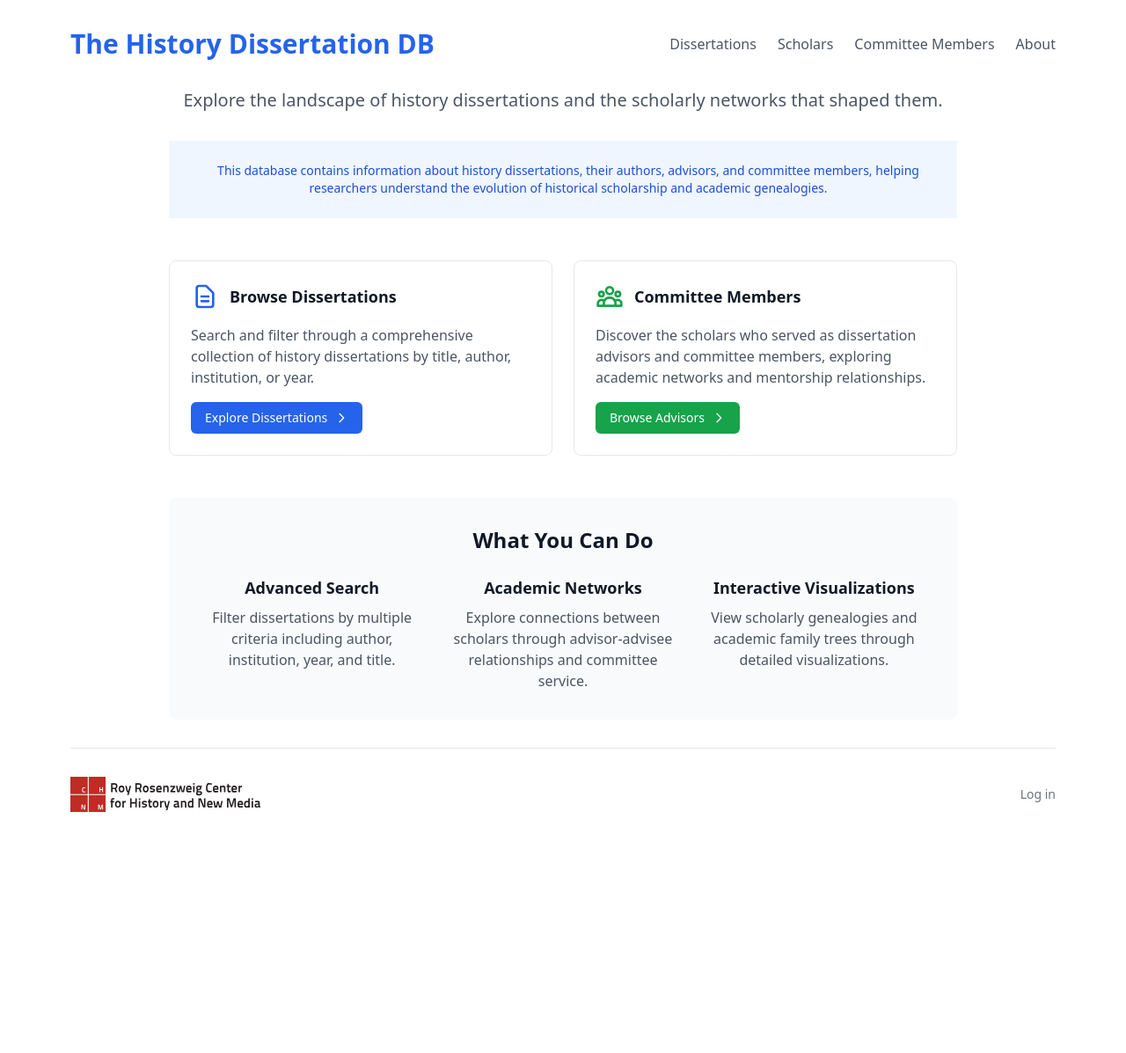
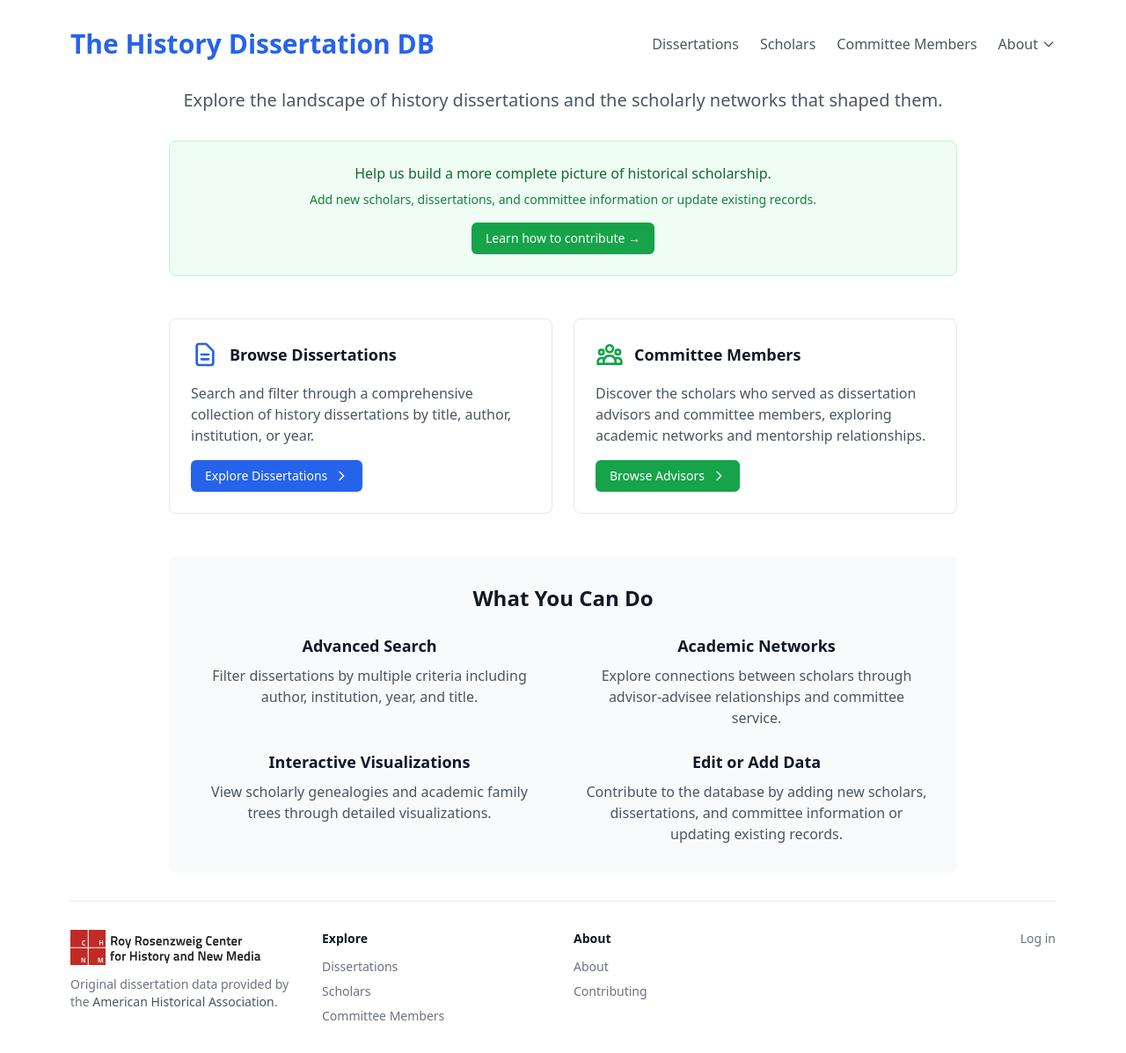
Before and after one commit to chnm/diss-db, a Django app: template templates/index.html in a window 1280 px wide. Shown: the whole page at 88% size. Before the commit the page ends 923 px from the top, so only its background shows below. Run offline with Django 5.2, Linux system fonts and the light colour scheme; the template is opened without the code that fills it, so the values that code supplies are empty; some libraries are stand-ins or nearby versions.

Commit message:
feat(pages): add contributing page, update footer and homepage
Add contributing page and URL route. Split footer into Explore and About
columns. Update homepage with contribution callout and Edit/Add feature
card.

Co-Authored-By: Claude Opus 4.6 <noreply@anthropic.com>

```diff
--- a/dissdb/urls.py
+++ b/dissdb/urls.py
@@ -17,6 +17,7 @@ from . import views
 urlpatterns = [
     path("", views.index, name="index"),
     path("about/", views.about, name="about"),
+    path("contributing/", views.contributing, name="contributing"),
     path(
         "dissertations/",
         views.FilteredDissertationListView.as_view(),
--- a/templates/base.html
+++ b/templates/base.html
@@ -10,6 +10,7 @@
 	<title>The History Dissertation DB</title>
 	{% endblock title %}
 	{% tailwind_css %}
+	<script defer src="https://cdn.jsdelivr.net/npm/alpinejs@3.x.x/dist/cdn.min.js"></script>
 </head>
 
 <body>
@@ -19,26 +20,38 @@
 		<header class="mt-8">
 			<div class="flex items-center justify-between">
 				<h1 class="text-3xl font-bold text-gray-900"><a href="{% url 'index' %}" class="text-blue-600 hover:text-blue-800">The History Dissertation DB</a></h1>
-				<nav class="hidden md:flex space-x-6">
+				<nav class="hidden md:flex items-center space-x-6">
 					<a href="{% url 'dissertations' %}" class="text-gray-600 hover:text-gray-900 font-medium">Dissertations</a>
 					<a href="{% url 'scholars' %}" class="text-gray-600 hover:text-gray-900 font-medium">Scholars</a>
 					<a href="{% url 'committeemembers' %}" class="text-gray-600 hover:text-gray-900 font-medium">Committee Members</a>
-					<a href="{% url 'about' %}" class="text-gray-600 hover:text-gray-900 font-medium">About</a>
+					<div class="relative" x-data="{ open: false }" @click.away="open = false">
+						<button @click="open = !open" class="text-gray-600 hover:text-gray-900 font-medium inline-flex items-center">
+							About
+							<svg class="ml-1 h-4 w-4" fill="none" stroke="currentColor" viewBox="0 0 24 24">
+								<path stroke-linecap="round" stroke-linejoin="round" stroke-width="2" d="M19 9l-7 7-7-7"></path>
+							</svg>
+						</button>
+						<div x-show="open" x-transition class="absolute right-0 mt-2 w-48 bg-white border border-gray-200 rounded-md shadow-lg py-1 z-50">
+							<a href="{% url 'about' %}" class="block px-4 py-2 text-gray-700 hover:bg-gray-100">About</a>
+							<a href="{% url 'contributing' %}" class="block px-4 py-2 text-gray-700 hover:bg-gray-100">Contributing</a>
+						</div>
+					</div>
 				</nav>
 				<div class="md:hidden">
-					<button type="button" class="text-gray-500 hover:text-gray-600" id="mobile-menu-button">
+					<button type="button" class="text-gray-500 hover:text-gray-600" x-data @click="$dispatch('toggle-mobile-menu')">
 						<svg class="h-6 w-6" fill="none" stroke="currentColor" viewBox="0 0 24 24">
 							<path stroke-linecap="round" stroke-linejoin="round" stroke-width="2" d="M4 6h16M4 12h16M4 18h16"></path>
 						</svg>
 					</button>
 				</div>
 			</div>
-			<div class="md:hidden mt-4 hidden" id="mobile-menu">
+			<div class="md:hidden mt-4" x-data="{ open: false }" @toggle-mobile-menu.window="open = !open" x-show="open" x-transition>
 				<div class="space-y-2">
 					<a href="{% url 'dissertations' %}" class="block text-gray-600 hover:text-gray-900 font-medium">Dissertations</a>
 					<a href="{% url 'scholars' %}" class="block text-gray-600 hover:text-gray-900 font-medium">Scholars</a>
 					<a href="{% url 'committeemembers' %}" class="block text-gray-600 hover:text-gray-900 font-medium">Committee Members</a>
 					<a href="{% url 'about' %}" class="block text-gray-600 hover:text-gray-900 font-medium">About</a>
+					<a href="{% url 'contributing' %}" class="block text-gray-600 hover:text-gray-900 font-medium">Contributing</a>
 				</div>
 			</div>
 		</header>
@@ -49,11 +62,29 @@
 		</main>
 
 		<footer class="pt-8 my-8 border-t border-gray-200">
-			<div class="flex items-center justify-between">
-				<a href="https://rrchnm.org">
-					<img class="h-10 w-auto" src="{% static 'dissertations/rrchnm-logo.svg' %}" alt="Roy Rosenzweig Center for History and New Media">
-				</a>
-				<div class="text-sm">
+			<div class="grid grid-cols-1 md:grid-cols-4 gap-6">
+				<div>
+					<a href="https://rrchnm.org">
+						<img class="h-10 w-auto mb-3" src="{% static 'dissertations/rrchnm-logo.svg' %}" alt="Roy Rosenzweig Center for History and New Media">
+					</a>
+					<p class="text-sm text-gray-500">Original dissertation data provided by the <a href="https://historians.org" class="text-gray-600 hover:text-gray-800">American Historical Association</a>.</p>
+				</div>
+				<div>
+					<h3 class="text-sm font-semibold text-gray-900 mb-3">Explore</h3>
+					<ul class="space-y-2 text-sm">
+						<li><a href="{% url 'dissertations' %}" class="text-gray-500 hover:text-gray-700">Dissertations</a></li>
+						<li><a href="{% url 'scholars' %}" class="text-gray-500 hover:text-gray-700">Scholars</a></li>
+						<li><a href="{% url 'committeemembers' %}" class="text-gray-500 hover:text-gray-700">Committee Members</a></li>
+					</ul>
+				</div>
+				<div>
+					<h3 class="text-sm font-semibold text-gray-900 mb-3">About</h3>
+					<ul class="space-y-2 text-sm">
+						<li><a href="{% url 'about' %}" class="text-gray-500 hover:text-gray-700">About</a></li>
+						<li><a href="{% url 'contributing' %}" class="text-gray-500 hover:text-gray-700">Contributing</a></li>
+					</ul>
+				</div>
+				<div class="text-sm md:text-right">
 					{% if request.user.is_authenticated %}
 					<span class="text-gray-400 mr-3">{{ request.user.username }}</span>
 					<a href="{% url 'admin:index' %}" class="text-gray-500 hover:text-gray-700 mr-3">Admin</a>
@@ -70,13 +101,6 @@
 
 	</div>
 
-	<script>
-		document.getElementById('mobile-menu-button').addEventListener('click', function() {
-			const mobileMenu = document.getElementById('mobile-menu');
-			mobileMenu.classList.toggle('hidden');
-		});
-	</script>
-
 </body>
 
 </html>
--- a/templates/index.html
+++ b/templates/index.html
@@ -7,15 +7,12 @@
         <p class="text-xl text-gray-600 mb-8">
             Explore the landscape of history dissertations and the scholarly networks that shaped them.
         </p>
-        <div class="bg-blue-50 p-6 mb-8">
-            <div class="flex">
-                <div class="ml-3">
-                    <p class="text-sm text-blue-700">
-                        This database contains information about history dissertations, their authors, advisors, and committee members,
-                        helping researchers understand the evolution of historical scholarship and academic genealogies.
-                    </p>
-                </div>
-            </div>
+        <div class="bg-green-50 border border-green-200 rounded-lg p-6 mb-8 text-center">
+            <p class="text-green-800 font-medium mb-2">Help us build a more complete picture of historical scholarship.</p>
+            <p class="text-sm text-green-700 mb-4">Add new scholars, dissertations, and committee information or update existing records.</p>
+            <a href="{% url 'contributing' %}" class="inline-flex items-center px-4 py-2 bg-green-600 text-white text-sm font-medium rounded-md hover:bg-green-700">
+                Learn how to contribute →
+            </a>
         </div>
     </div>
 
@@ -65,7 +62,7 @@
     <!-- Features Section -->
     <div class="bg-gray-50 rounded-lg p-8">
         <h2 class="text-2xl font-bold text-gray-900 mb-6 text-center">What You Can Do</h2>
-        <div class="grid md:grid-cols-3 gap-6">
+        <div class="grid md:grid-cols-2 gap-x-12 gap-y-6">
             <div class="text-center">
                 <h3 class="text-lg font-semibold text-gray-900 mb-2">Advanced Search</h3>
                 <p class="text-gray-600">Filter dissertations by multiple criteria including author, institution, year, and title.</p>
@@ -78,6 +75,10 @@
                 <h3 class="text-lg font-semibold text-gray-900 mb-2">Interactive Visualizations</h3>
                 <p class="text-gray-600">View scholarly genealogies and academic family trees through detailed visualizations.</p>
             </div>
+            <div class="text-center">
+                <h3 class="text-lg font-semibold text-gray-900 mb-2">Edit or Add Data</h3>
+                <p class="text-gray-600">Contribute to the database by adding new scholars, dissertations, and committee information or updating existing records.</p>
+            </div>
         </div>
     </div>
 </div>
```
Also changed, not shown: templates/contributing.html (added, +83 -0 lines).
